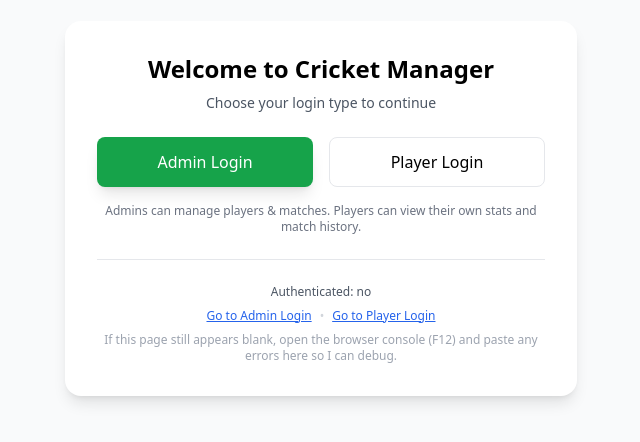
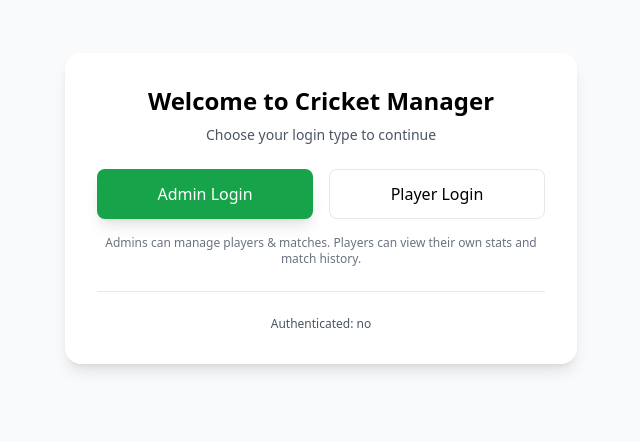
Before and after one commit to nitishb-dev/Cricket-Management, a React (Vite) app in the folder frontend/: page / in a window 1280 px wide. Shown: the part 192-634 px from the top of the page, without its empty margins (319-959 px from the left). Built offline with nearby package versions, Linux system fonts and the light colour scheme; no server answers.

Commit message:
LoginChoice Page fix

```diff
--- a/frontend/src/components/LoginChoice.tsx
+++ b/frontend/src/components/LoginChoice.tsx
@@ -1,5 +1,5 @@
 import React from 'react';
-import { useNavigate, Link } from 'react-router-dom';
+import { useNavigate} from 'react-router-dom';
 import { useAuth } from '../context/AuthContext';
 
 const LoginChoice: React.FC = () => {
@@ -43,16 +43,6 @@ const LoginChoice: React.FC = () => {
             <span className="font-medium">{isAuthenticated ? 'yes' : 'no'}</span>
             {role ? <span> — role: <strong>{role}</strong></span> : null}
           </div>
-
-          <div className="flex items-center justify-center gap-2 mt-2">
-            <Link to="/admin-login" className="text-blue-600 underline text-xs">Go to Admin Login</Link>
-            <span className="text-gray-300">•</span>
-            <Link to="/player-login" className="text-blue-600 underline text-xs">Go to Player Login</Link>
-          </div>
-
-          <div className="text-gray-400 mt-2 text-xs">
-            If this page still appears blank, open the browser console (F12) and paste any errors here so I can debug.
-          </div>
         </div>
       </div>
     </div>
```
